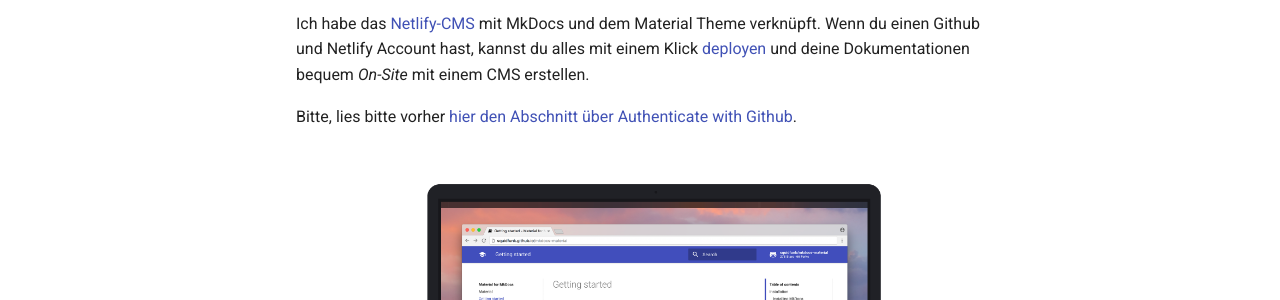
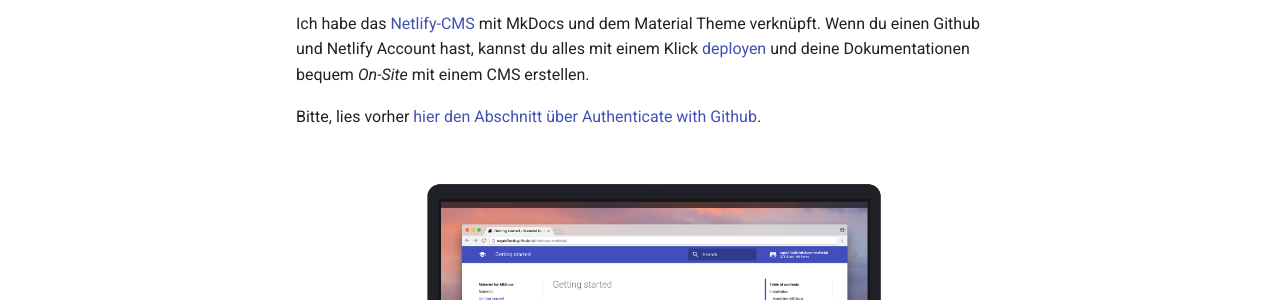
Before and after one commit to capriosa/mkdocs-cms, an MkDocs documentation site: the page built from docs/index.md, in a window 1280 px wide and 1289 px high. Shown: the part 335-635 px from the top of the window. Built offline with MkDocs 1.6.1 and Material for MkDocs 9.7.7, drawn with Linux system fonts in a browser that asks for light colours; comment, search, counter and statistics services are not loaded; old or Windows-style settings are respelled for this version of MkDocs.

Commit message:
Update Doc “index”

```diff
--- a/docs/index.md
+++ b/docs/index.md
@@ -7,9 +7,9 @@
 Material ist ein Theme für [MkDocs](http://www.mkdocs.org), ein ausgezeichneter Static Site Generator für Online-Dokumentationen. Das Design basiert auf Google's [Material Design](https://www.google.com/design/spec/material-design)
 Richtlinien.
 
-Ich habe das [Netlify-CMS](https://netlify-cms.org) mit MkDocs und dem Material Theme verknüpft. Wenn du einen Github und Netlify Account hast, kannst du alles mit einem Klick [deployen](https://app.netlify.com/start/deploy?repository=https://github.com/capriosa/mkdocs-cms) und deine Dokumentationen bequem *On-Site* mit einem CMS erstellen.
+Ich habe das [Netlify-CMS](https://netlifycms.org) mit MkDocs und dem Material Theme verknüpft. Wenn du einen Github und Netlify Account hast, kannst du alles mit einem Klick [deployen](https://app.netlify.com/start/deploy?repository=https://github.com/capriosa/mkdocs-cms) und deine Dokumentationen bequem *On-Site* mit einem CMS erstellen.
 
-Bitte, lies bitte vorher [hier den Abschnitt über Authenticate with Github](https://www.netlifycms.org/docs/test-drive/).
+Bitte, lies vorher [hier den Abschnitt über Authenticate with Github](https://www.netlifycms.org/docs/test-drive/).
 
 [![Material für MkDocs](images/material.png)](images/material.png)
 
```
